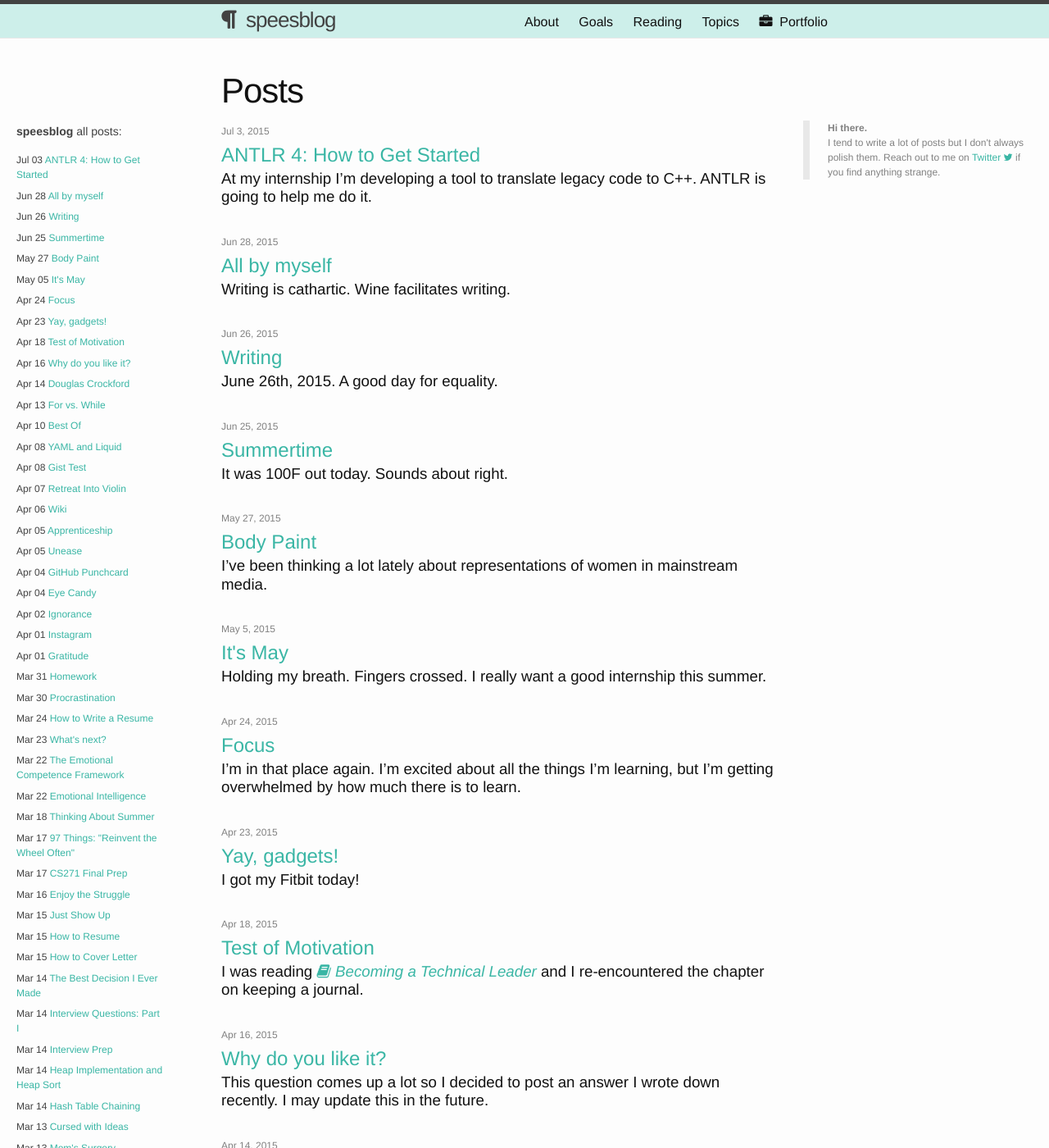
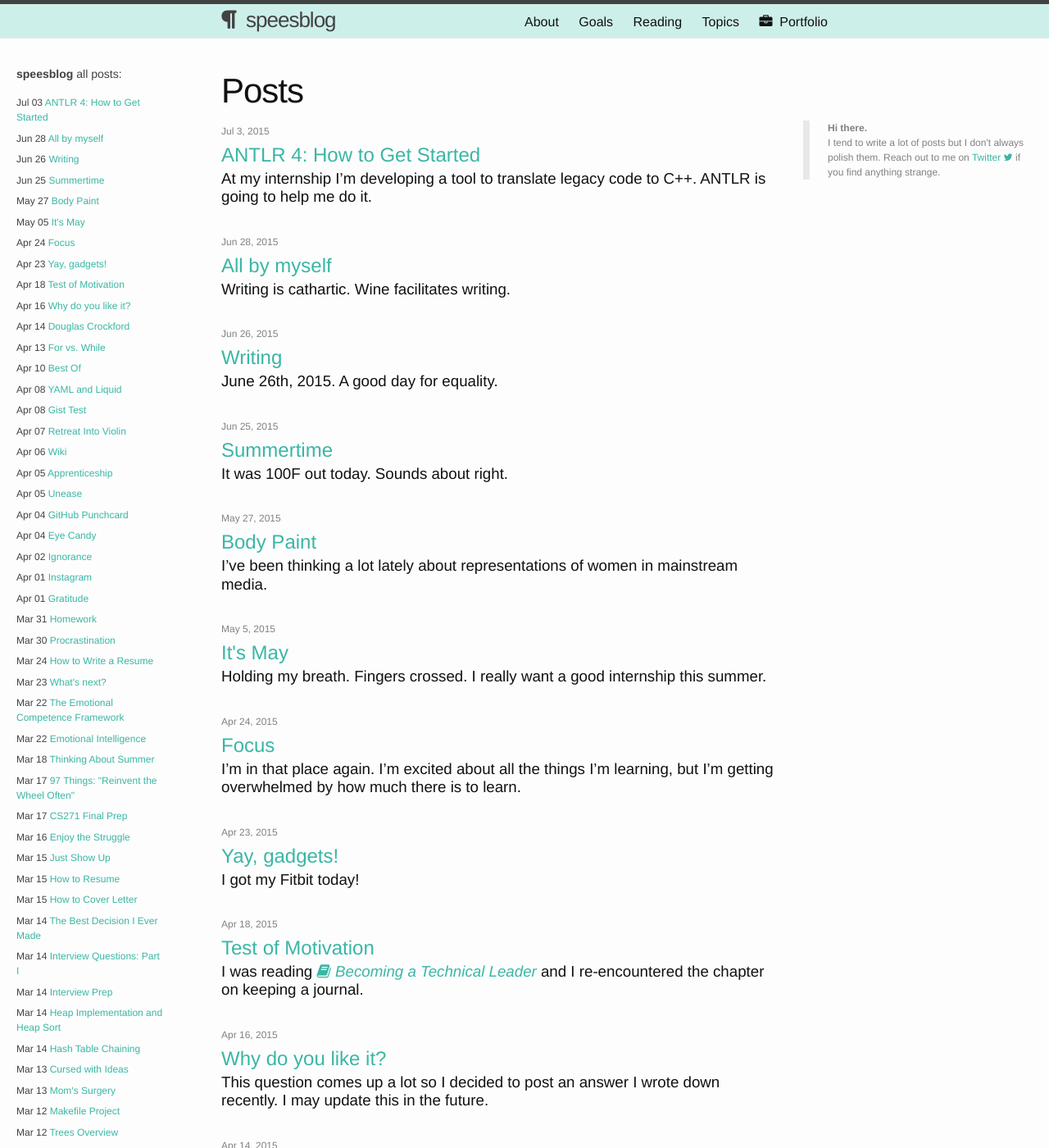
Before and after one commit to shelbyspees/speesblog, a Jekyll site: the page built from index.html, in a window 1280 px wide and 1400 px high. Shown: the whole window at 82% size. Built offline with Jekyll 4.4.1, drawn with Linux system fonts in a browser that asks for light colours; nearby versions of some CDN libraries; the list of posts is cut into pages by our own code.

Commit message:
Update styling

```diff
--- a/_sass/_layout.scss
+++ b/_sass/_layout.scss
@@ -100,6 +100,8 @@
 .site-footer {
     border-top: 1px solid $grey-color-light;
     padding: $spacing-unit 0;
+    background: lighten($grey-color-light, 5%);
+
 }
 
 .footer-heading {
@@ -181,10 +183,7 @@
 
     #sidebar {
         position: absolute;
-        top: 130px;
         left: 0;
-        width: 260px;
-        // background: lighten($grey-color-light, 5%);
     }
 
     #sidebar-list {
```
